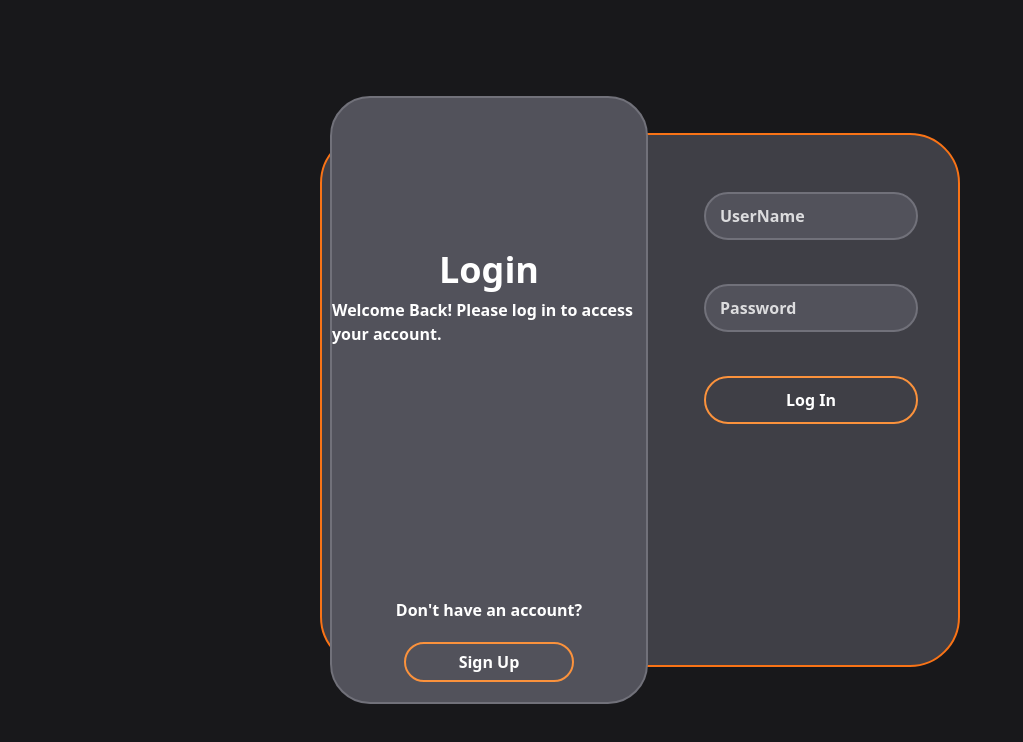
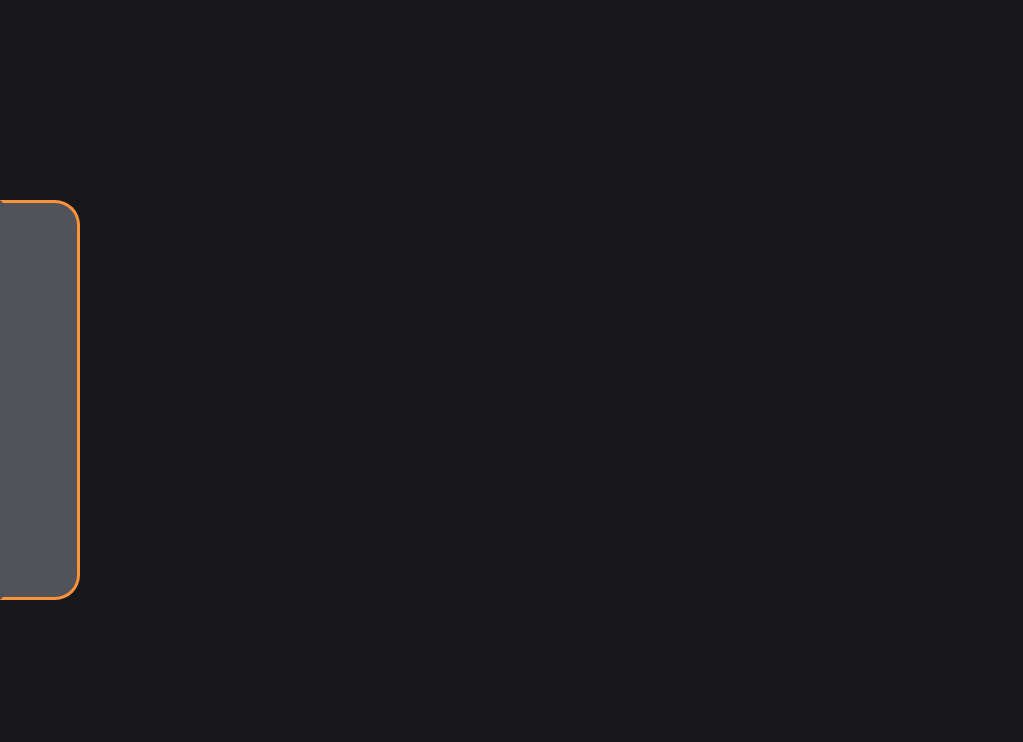
Before and after one commit to ElkhaiNagawkar/Bank-App, a React (Create React App) app in the folder bank-app/: page /Homepage in a window 1280 px wide. Shown: the top 742 px of the page, without its empty margins (0-1023 px from the left). Built offline with nearby package versions, Linux system fonts and the light colour scheme.

Commit message:
Fourth Commit
Added React Router
Added redirection to new page when sign up or login is succesful
started working on hompage Navbar component

```diff
--- a/bank-app/package.json
+++ b/bank-app/package.json
@@ -8,6 +8,7 @@
     "@testing-library/user-event": "^13.5.0",
     "react": "^18.2.0",
     "react-dom": "^18.2.0",
+    "react-router-dom": "^6.22.2",
     "react-scripts": "5.0.1",
     "web-vitals": "^2.1.4"
   },
--- a/bank-app/src/App.js
+++ b/bank-app/src/App.js
@@ -1,9 +1,16 @@
 import Login from "./Login";
+import Homepage from "./Homepage";
+import { BrowserRouter, Routes, Route } from "react-router-dom";
 
 export default function App() {
   return (
-    <div className="bg-zinc-900 w-full h-screen flex items-center justify-center">
-      <Login />
-    </div>
+    <BrowserRouter>
+      <div className="bg-zinc-900 w-screen h-screen">
+        <Routes>
+          <Route path="/" index element={<Login />} />
+          <Route path="/Homepage" element={<Homepage />} />
+        </Routes>
+      </div>
+    </BrowserRouter>
   );
 }
--- /dev/null
+++ b/bank-app/src/Homepage.js
@@ -0,0 +1,12 @@
+import React from "react";
+import Navbar from "./Navbar";
+
+export default function Homepage() {
+  return (
+    <div className="text-white">
+      <div className="flex items-center h-screen">
+        <Navbar />
+      </div>
+    </div>
+  );
+}
--- a/bank-app/src/Login.js
+++ b/bank-app/src/Login.js
@@ -1,8 +1,15 @@
 import React from "react";
+import { useNavigate } from "react-router-dom";
 
 export default function Login() {
   const [signOrLog, setSignOrLog] = React.useState(false);
   const [user, setUser] = React.useState([]);
+
+  const navigate = useNavigate();
+  function changeRoute() {
+    const path = "Homepage";
+    navigate(path);
+  }
 
   function handleSignLog(e) {
     e.preventDefault();
@@ -53,6 +60,8 @@ export default function Login() {
         document
           .querySelector(".signUp--username--taken")
           ?.classList.remove("flex");
+
+        changeRoute();
       }
     }
 
@@ -96,6 +105,7 @@ export default function Login() {
       ) {
         document.querySelector(".login--error")?.classList.add("hidden");
         document.querySelector(".login--error")?.classList.remove("flex");
+        changeRoute();
       } else {
         document.querySelector(".login--error")?.classList.remove("hidden");
         document.querySelector(".login--error")?.classList.add("flex");
@@ -104,7 +114,8 @@ export default function Login() {
   }
 
   return (
-    <div className="bg-zinc-700 w-6/12 h-4/6 rounded-[50px] border-2 border-orange-500 flex items-center gap-x-32 text-white relative">
+    <div className="w-screen h-screen flex justify-center items-center">
+      <div className="bg-zinc-700 w-6/12 h-4/6 rounded-[50px] border-2 border-orange-500 flex items-center gap-x-32 text-white relative ">
         <div className="w-6/12 h-[38rem] gap-y-11 flex flex-col ml-10">
           <div className="relative">
             <input
@@ -234,5 +245,6 @@ export default function Login() {
           </div>
         </div>
       </div>
+    </div>
   );
 }
--- /dev/null
+++ b/bank-app/src/Navbar.js
@@ -0,0 +1,7 @@
+import React from "react";
+
+export default function Navbar() {
+  return (
+    <div className="flex w-20 h-3/6 rounded-e-[25px] bg-zinc-600 border-[3px] border-s-transparent border-e-orange-400 border-t-orange-400 border-b-orange-400"></div>
+  );
+}
--- a/bank-app/src/index.js
+++ b/bank-app/src/index.js
@@ -4,8 +4,4 @@ import "./index.css";
 import App from "./App";
 
 const root = ReactDOM.createRoot(document.getElementById("root"));
-root.render(
-  <React.StrictMode>
-    <App />
-  </React.StrictMode>
-);
+root.render(<App />);
```
Also changed, not shown: 1 other file (tests, documents, lock files or other folders). Lines whose indentation alone changed are shown as unchanged.
